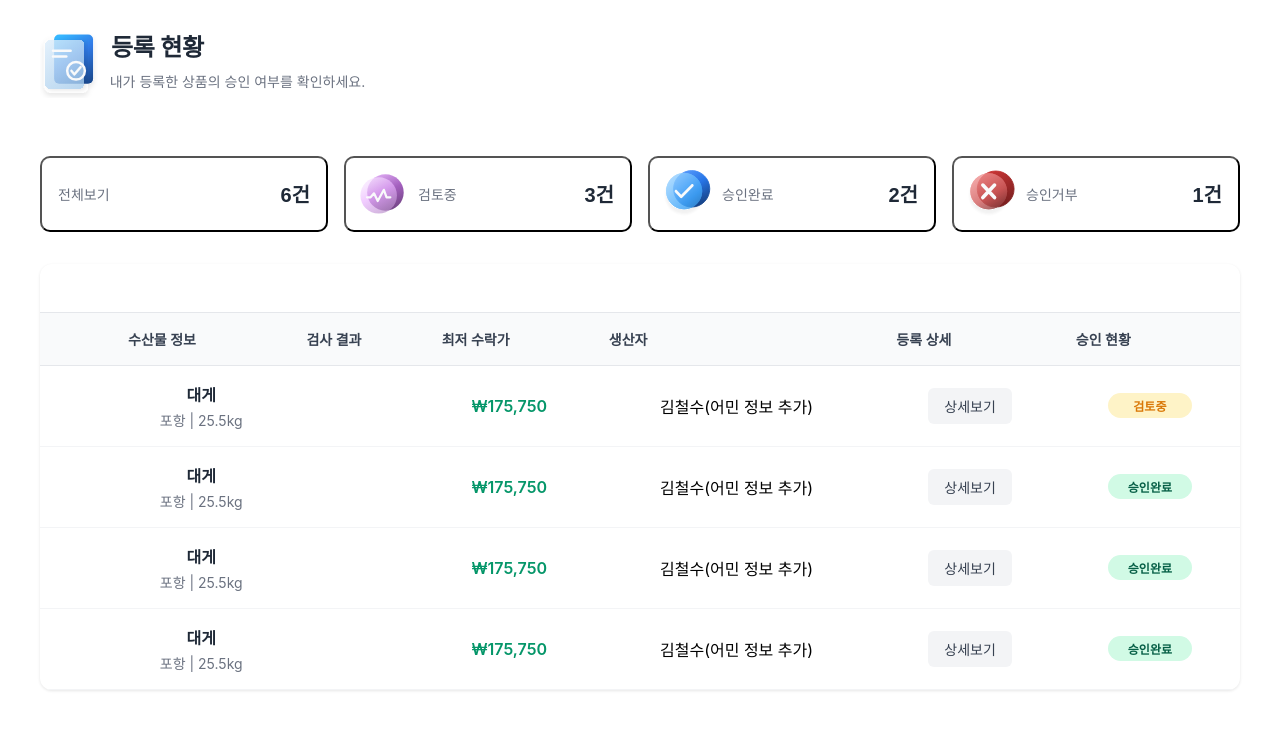
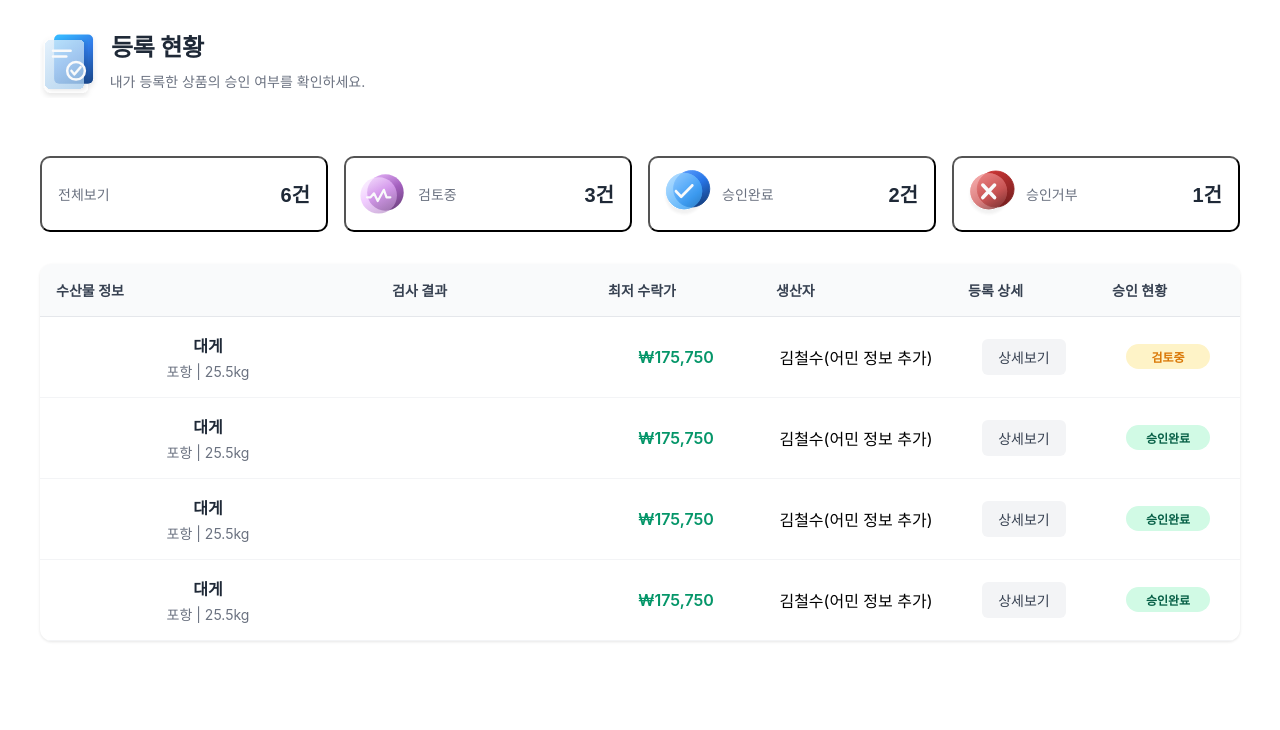
Before and after one commit to LikeLionHGU/TaxiDriver_Front, a React (Create React App) app: page /producermain in a window 1280 px wide. Shown: the top 730 px of the page. Built offline with nearby package versions, Linux system fonts and the light colour scheme; no server answers.

Commit message:
style: 어민 메인페이지 테이블 레이아웃 변경

```diff
--- a/src/components/product-table.js
+++ b/src/components/product-table.js
@@ -51,10 +51,17 @@ export default function ProductTable({ products, onStatusChange }) {
 
       <div className={styles.tableWrapper}>
         <table className={styles.table}>
+          <colgroup>
+          {/* 수산물 정보 / 검사 결과 / 최저 수락가 / 생산자 / 등록 상세 / 승인 현황 */}
+            <col style={{ width: "28%" }} />
+            <col style={{ width: "18%" }} />
+            <col style={{ width: "14%" }} />
+            <col style={{ width: "16%" }} />
+            <col style={{ width: "12%" }} />
+            <col style={{ width: "12%" }} />
+          </colgroup>
           <thead>
             <tr>
-              <th>
-              </th>
               <th>수산물 정보</th>
               <th>검사 결과</th>
               <th>최저 수락가</th>
@@ -66,8 +73,6 @@ export default function ProductTable({ products, onStatusChange }) {
           <tbody>
             {products.map((product) => (
               <tr key={product.id} className={styles.tableRow}>
-                <td>
-                </td>
                 <td>
                   <div className={styles.productInfo}>
                     <strong>{product.name}</strong>
--- a/src/components/styles/product-table.module.css
+++ b/src/components/styles/product-table.module.css
@@ -42,6 +42,7 @@
 .table {
   width: 100%;
   border-collapse: collapse;
+  table-layout: fixed;
 }
 
 .table th {
@@ -53,10 +54,12 @@
   font-size: 0.875rem;
   border-bottom: 1px solid #e5e7eb;
 }
+.tableHeader:empty {
+  display: none;
+  padding: 0;
+  border: 0;
+}
 
-.table th:first-child {
-  width: 40px;
-}
 
 .tableRow {
   transition: background-color 0.2s;
```
